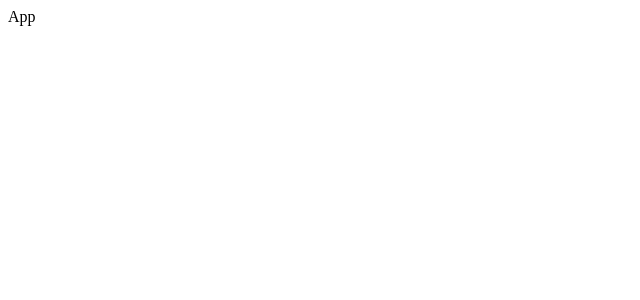
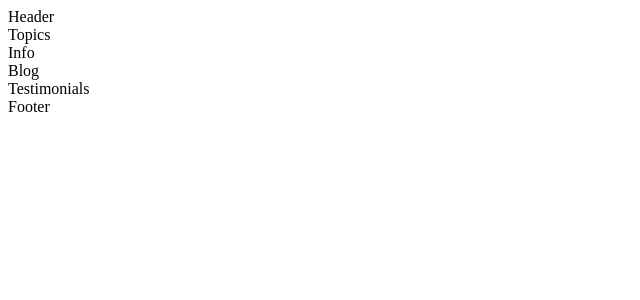
Before and after one commit to Nebenmor/sound-dzign, a React (Vite) app: page / in a window 1280 px wide. Shown: the top 300 px of the page, without its empty margins (0-640 px from the left). Built offline with nearby package versions, Linux system fonts and the light colour scheme.

Commit message:
implement components

```diff
--- a/src/App.jsx
+++ b/src/App.jsx
@@ -1,15 +1,17 @@
-import React from "react";
-import {
-  Header,
-  Topics,
-  Info,
-  Blog,
-  Testimonials,
-  Footer,
-} from "./components/index";
+import React from 'react'
+import { Header, Topics, Info, Blog, Testimonials, Footer } from "./components/index"
 
 const App = () => {
-  return <div>App</div>;
-};
+  return (
+    <>
+      <Header />
+      <Topics />
+      <Info />
+      <Blog />
+      <Testimonials />
+      <Footer />
+    </>
+  )
+}
 
-export default App;
+export default App
```
